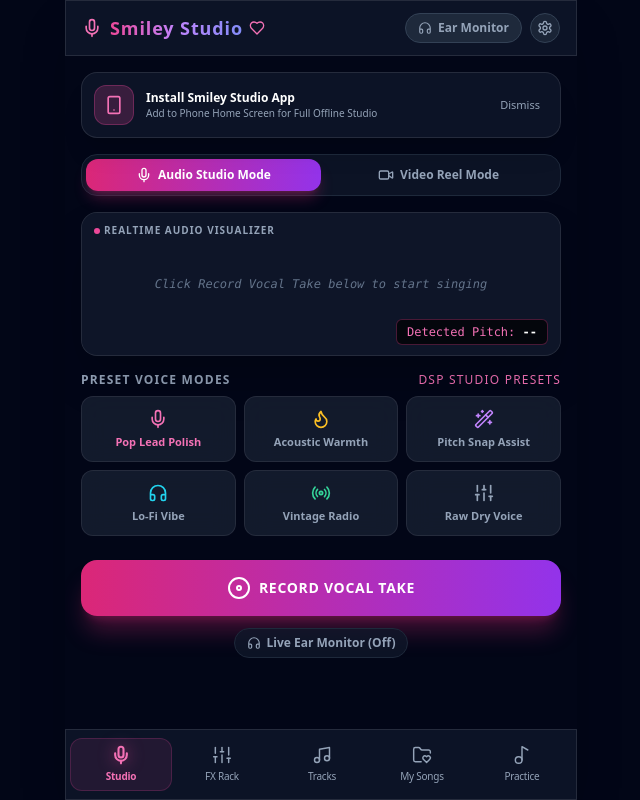
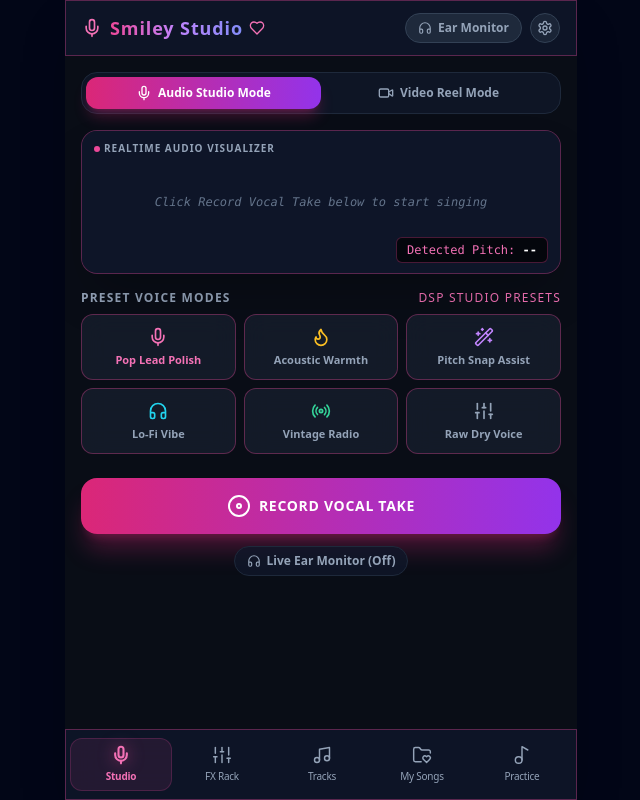
Before and after one commit to r2dapps/SmileyStudio, a React (Vite) app: page /#/ in a window 1280 px wide. Shown: the whole page, without its empty margins (319-959 px from the left). Built offline with nearby package versions, Linux system fonts and the light colour scheme.

Commit message:
Fix theme skin color, add camera selfie mirror, screen rotation lock, move PWA install to Settings

```diff
--- a/src/app/App.tsx
+++ b/src/app/App.tsx
@@ -5,14 +5,32 @@ import { BottomNav } from '../components/BottomNav';
 import { AudioErrorBoundary } from '../components/AudioErrorBoundary';
 import { AppRoutes } from './routes';
 import { useStudioStore } from '../store/useStudioStore';
+import { useEffect } from 'react';
 
 export const App: React.FC = () => {
   const appTheme = useStudioStore((state) => state.appTheme);
 
+  // Lock screen orientation to portrait to prevent auto-rotation
+  useEffect(() => {
+    const lockOrientation = async () => {
+      try {
+        if (screen.orientation && (screen.orientation as any).lock) {
+          await (screen.orientation as any).lock('portrait');
+        }
+      } catch (e) {
+        // Silently ignore — desktop browsers don't support orientation lock
+      }
+    };
+    lockOrientation();
+  }, []);
+
   return (
     <HashRouter>
       <AudioErrorBoundary>
-        <div className={`theme-${appTheme} h-screen w-full max-w-lg mx-auto flex flex-col justify-between bg-slate-950 text-white relative shadow-2xl overflow-hidden font-sans`}>
+        <div
+          className={`theme-${appTheme} h-screen w-full max-w-lg mx-auto flex flex-col justify-between text-white relative shadow-2xl overflow-hidden font-sans transition-all duration-300`}
+          style={{ backgroundColor: 'var(--bg-main)' }}
+        >
           <Header />
 
           <main className="flex-1 overflow-y-auto p-3 sm:p-4 pb-4">
--- a/src/components/PWAInstaller.tsx
+++ b/src/components/PWAInstaller.tsx
@@ -1,13 +1,16 @@
 import React, { useEffect, useState } from 'react';
 import { Download, CheckCircle, Smartphone } from 'lucide-react';
 
-export const PWAInstaller: React.FC = () => {
+interface PWAInstallerProps {
+  inline?: boolean; // When true: render as a settings card section, no dismiss
+}
+
+export const PWAInstaller: React.FC<PWAInstallerProps> = ({ inline = false }) => {
   const [deferredPrompt, setDeferredPrompt] = useState<any>(null);
   const [isInstalled, setIsInstalled] = useState<boolean>(false);
   const [isDismissed, setIsDismissed] = useState<boolean>(false);
 
   useEffect(() => {
-    // Check if running in standalone PWA mode
     const isStandalone =
       window.matchMedia('(display-mode: standalone)').matches ||
       (navigator as any).standalone ||
@@ -24,7 +27,6 @@ export const PWAInstaller: React.FC = () => {
     };
 
     window.addEventListener('beforeinstallprompt', handleBeforeInstallPrompt);
-
     window.addEventListener('appinstalled', () => {
       setIsInstalled(true);
       setDeferredPrompt(null);
@@ -45,6 +47,48 @@ export const PWAInstaller: React.FC = () => {
     setDeferredPrompt(null);
   };
 
+  // Inline mode (used in Settings page): always visible, no dismiss
+  if (inline) {
+    if (isInstalled) {
+      return (
+        <div className="flex items-center space-x-3 p-3 bg-emerald-500/10 border border-emerald-500/30 rounded-2xl">
+          <CheckCircle className="w-5 h-5 text-emerald-400 shrink-0" />
+          <div>
+            <h3 className="text-xs font-bold text-white">Smiley Studio is Installed</h3>
+            <p className="text-[10px] text-slate-400">Running as full-screen offline PWA on your home screen</p>
+          </div>
+        </div>
+      );
+    }
+
+    return (
+      <div className="flex items-center justify-between p-3 bg-slate-900/60 rounded-2xl border border-slate-700">
+        <div className="flex items-center space-x-3">
+          <div className="w-10 h-10 rounded-xl bg-pink-500/20 text-pink-400 flex items-center justify-center border border-pink-500/30 shrink-0">
+            <Smartphone className="w-5 h-5" />
+          </div>
+          <div>
+            <h3 className="text-xs font-bold text-white">Install to Home Screen</h3>
+            <p className="text-[10px] text-slate-400">Add Smiley Studio to phone for full offline studio access</p>
+          </div>
+        </div>
+
+        {deferredPrompt ? (
+          <button
+            onClick={handleInstallClick}
+            className="px-3 py-1.5 bg-pink-600 hover:bg-pink-500 text-white rounded-xl text-xs font-bold flex items-center space-x-1 active:scale-95 transition shadow-lg shadow-pink-600/30 shrink-0"
+          >
+            <Download className="w-3.5 h-3.5" />
+            <span>Install</span>
+          </button>
+        ) : (
+          <span className="text-[10px] text-slate-500 italic shrink-0">Open in mobile browser to install</span>
+        )}
+      </div>
+    );
+  }
+
+  // Floating banner mode (not used anymore - kept for compat)
   if (isInstalled || isDismissed) return null;
 
   return (
--- a/src/pages/SettingsPage.tsx
+++ b/src/pages/SettingsPage.tsx
@@ -3,6 +3,7 @@ import { useStudioStore } from '../store/useStudioStore';
 import { Settings, ShieldCheck, Smartphone, Info, RefreshCw, Palette, CheckCircle } from 'lucide-react';
 import { soundEffects } from '../utils/audioFeedback';
 import { AppTheme } from '../core/StudioController';
+import { PWAInstaller } from '../components/PWAInstaller';
 
 export const SettingsPage: React.FC = () => {
   const qualityMode = useStudioStore((state) => state.qualityMode);
@@ -31,9 +32,7 @@ export const SettingsPage: React.FC = () => {
     try {
       if ('serviceWorker' in navigator) {
         const reg = await navigator.serviceWorker.getRegistration();
-        if (reg) {
-          await reg.update();
-        }
+        if (reg) await reg.update();
       }
       setTimeout(() => {
         setIsCheckingUpdate(false);
@@ -57,7 +56,16 @@ export const SettingsPage: React.FC = () => {
           <Settings className="w-5 h-5 text-pink-400" />
           <span>App Settings</span>
         </h1>
-        <p className="text-xs text-slate-400">Configure Audio, Glowing Themes, and Updates</p>
+        <p className="text-xs text-slate-400">Themes, Audio, Install App & Updates</p>
+      </div>
+
+      {/* PWA Install Banner — Fixed here in Settings */}
+      <div className="glassmorphism p-4 rounded-2xl space-y-3 border border-slate-800">
+        <h2 className="text-xs font-bold text-slate-400 uppercase tracking-widest flex items-center space-x-1.5 border-b border-slate-800 pb-2">
+          <Smartphone className="w-4 h-4 text-pink-400" />
+          <span>Install App on Phone</span>
+        </h2>
+        <PWAInstaller inline />
       </div>
 
       {/* Glowing Themes Selector */}
@@ -77,11 +85,11 @@ export const SettingsPage: React.FC = () => {
                 className={`p-3 rounded-xl border text-xs font-bold flex items-center justify-between transition active:scale-95 ${
                   isSelected
                     ? `bg-slate-900 text-white ${t.borderColor} shadow-lg`
-                    : 'bg-slate-900/60 text-slate-400 border-slate-800 hover:text-white'
+                    : 'bg-slate-900/60 text-slate-400 border-slate-700 hover:text-white'
                 }`}
               >
                 <div className="flex items-center space-x-2">
-                  <div className={`w-3 h-3 rounded-full bg-gradient-to-r ${t.bgGradient}`} />
+                  <div className={`w-4 h-4 rounded-full bg-gradient-to-r ${t.bgGradient} ${isSelected ? 'shadow-lg' : ''}`} />
                   <span>{t.label}</span>
                 </div>
                 {isSelected && <CheckCircle className="w-4 h-4 text-pink-400" />}
@@ -92,7 +100,7 @@ export const SettingsPage: React.FC = () => {
       </div>
 
       {/* Hardware Noise Cancellation */}
-      <div className="glassmorphism p-4 rounded-2xl space-y-3 border border-slate-800">
+      <div className="glassmorphism p-4 rounded-2xl border border-slate-800">
         <div className="flex items-center justify-between">
           <div className="flex items-center space-x-2">
             <ShieldCheck className="w-5 h-5 text-emerald-400" />
@@ -149,7 +157,7 @@ export const SettingsPage: React.FC = () => {
             <RefreshCw className={`w-4 h-4 text-purple-400 ${isCheckingUpdate ? 'animate-spin' : ''}`} />
             <div>
               <h2 className="text-xs font-bold text-white">App Release & Updates</h2>
-              <p className="text-[10px] text-slate-400">Check for latest version releases</p>
+              <p className="text-[10px] text-slate-400">Check for the latest version</p>
             </div>
           </div>
 
@@ -176,7 +184,7 @@ export const SettingsPage: React.FC = () => {
           <span>Smiley Studio v1.0.0</span>
         </div>
         <p className="text-[11px] leading-relaxed">
-          Designed specifically for singer <strong className="text-pink-400">Smiley</strong>. Built with React 18, Vite, Web Audio API DSP Engine, and IndexedDB PWA offline storage.
+          Designed with love for singer <strong className="text-pink-400">Smiley</strong>. Built with React 18, Vite, Web Audio API DSP Engine, and IndexedDB for offline storage.
         </p>
       </div>
     </div>
--- a/src/pages/StudioPage.tsx
+++ b/src/pages/StudioPage.tsx
@@ -1,7 +1,7 @@
 import React, { useState, useRef, useEffect } from 'react';
 import { useStudioStore } from '../store/useStudioStore';
 import { WaveformCanvas } from '../components/visualizers/WaveformCanvas';
-import { PWAInstaller } from '../components/PWAInstaller';
+
 import { Disc, Headphones, Mic, Sliders, Radio, Wand2, Flame, AlertCircle, X, Camera, RefreshCw, Video, Film, Bookmark, Maximize2, Minimize2, ChevronDown, ChevronUp, Crop } from 'lucide-react';
 import { soundEffects } from '../utils/audioFeedback';
 import { VIDEO_FILTERS, VideoFilterOption } from '../utils/videoFilters';
@@ -209,9 +209,6 @@ export const StudioPage: React.FC = () => {
 
   return (
     <div className="space-y-4 pb-20">
-      {/* PWA Home Screen Install Banner */}
-      <PWAInstaller />
-
       {/* Mode Switcher: Audio Mode / Video Studio Mode */}
       <div className="flex bg-slate-900/80 p-1 rounded-2xl border border-slate-800">
         <button
@@ -308,7 +305,10 @@ export const StudioPage: React.FC = () => {
               playsInline
               muted
               className="w-full h-full object-cover transition-all duration-300"
-              style={{ filter: selectedFilter.cssFilter }}
+              style={{
+                filter: selectedFilter.cssFilter,
+                transform: cameraFacing === 'user' ? 'scaleX(-1)' : 'none',
+              }}
             />
 
             {cameraError && (
--- a/src/styles/globals.css
+++ b/src/styles/globals.css
@@ -3,47 +3,62 @@
 @tailwind utilities;
 
 :root {
+  --bg-main: #090d16;
   --accent: #ec4899;
   --accent-secondary: #c084fc;
+  --border-accent: rgba(236, 72, 153, 0.3);
+  --card-bg: rgba(15, 23, 42, 0.85);
 }
 
 .theme-neonPink {
+  --bg-main: #090d16;
   --accent: #ec4899;
   --accent-secondary: #c084fc;
+  --border-accent: rgba(236, 72, 153, 0.35);
+  --card-bg: rgba(15, 23, 42, 0.85);
 }
 
 .theme-cyberBlue {
+  --bg-main: #040d1a;
   --accent: #38bdf8;
   --accent-secondary: #3b82f6;
+  --border-accent: rgba(56, 189, 248, 0.35);
+  --card-bg: rgba(6, 25, 48, 0.85);
 }
 
 .theme-emeraldStage {
+  --bg-main: #021a12;
   --accent: #34d399;
   --accent-secondary: #2dd4bf;
+  --border-accent: rgba(52, 211, 153, 0.35);
+  --card-bg: rgba(4, 38, 26, 0.85);
 }
 
 .theme-amberSunset {
+  --bg-main: #1a0d04;
   --accent: #fbbf24;
   --accent-secondary: #f97316;
+  --border-accent: rgba(251, 191, 36, 0.35);
+  --card-bg: rgba(40, 20, 6, 0.85);
 }
 
 @layer utilities {
   .glassmorphism {
-    background: rgba(15, 23, 42, 0.85);
+    background: var(--card-bg);
     backdrop-filter: blur(16px);
     -webkit-backdrop-filter: blur(16px);
-    border: 1px solid rgba(255, 255, 255, 0.1);
+    border: 1px solid var(--border-accent);
   }
 
   .glass-card {
-    background: rgba(30, 41, 59, 0.6);
+    background: rgba(30, 41, 59, 0.5);
     backdrop-filter: blur(12px);
     -webkit-backdrop-filter: blur(12px);
-    border: 1px solid rgba(255, 255, 255, 0.08);
+    border: 1px solid var(--border-accent);
   }
 
   .glow-theme {
-    box-shadow: 0 0 20px -5px var(--accent);
+    box-shadow: 0 0 25px -5px var(--accent);
   }
 }
 
@@ -51,7 +66,8 @@ body {
   font-family: 'Inter', system-ui, sans-serif;
   touch-action: manipulation;
   -webkit-tap-highlight-color: transparent;
-  background-color: #090d16;
+  background-color: var(--bg-main);
+  transition: background-color 0.3s ease;
 }
 
 input[type=range] {
```
